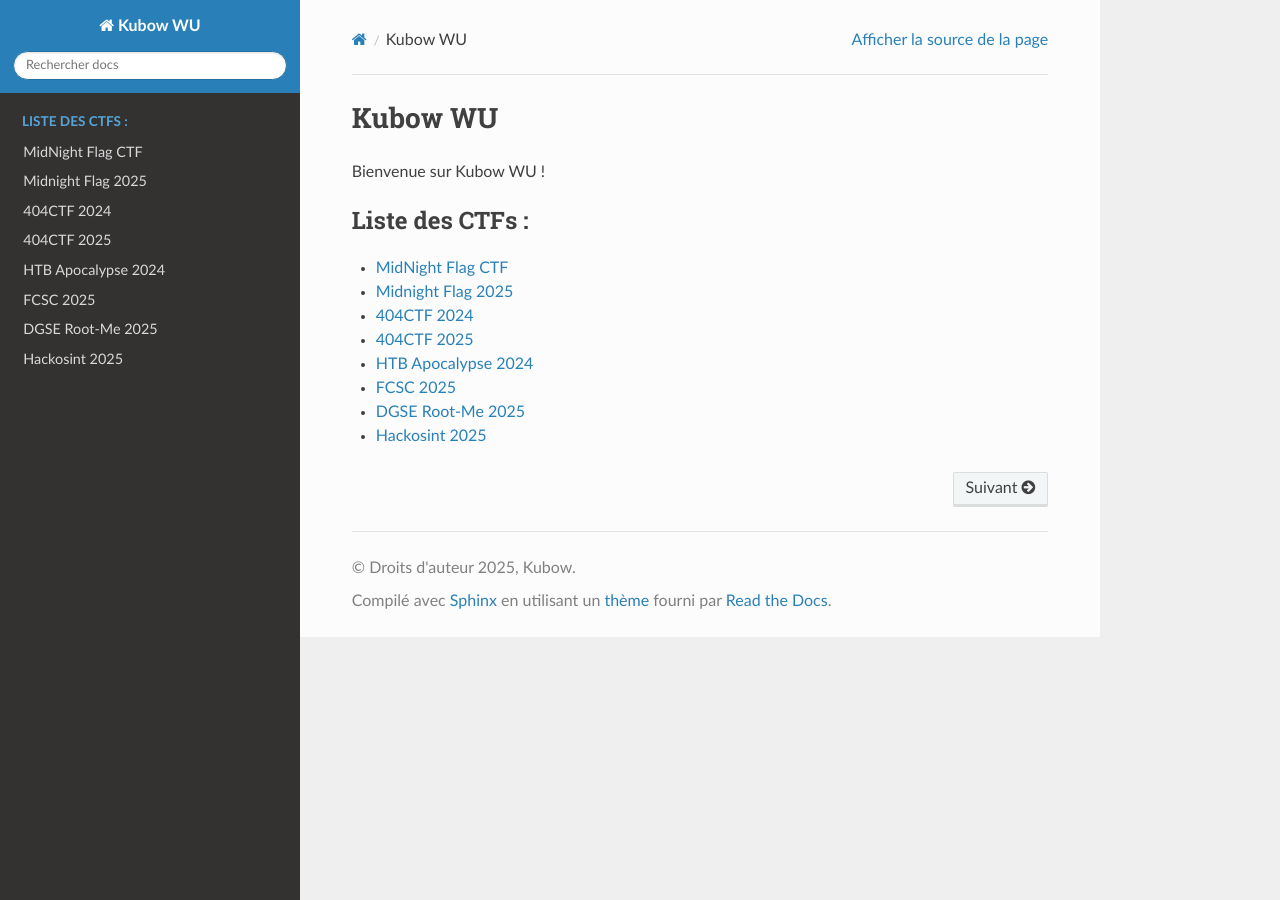
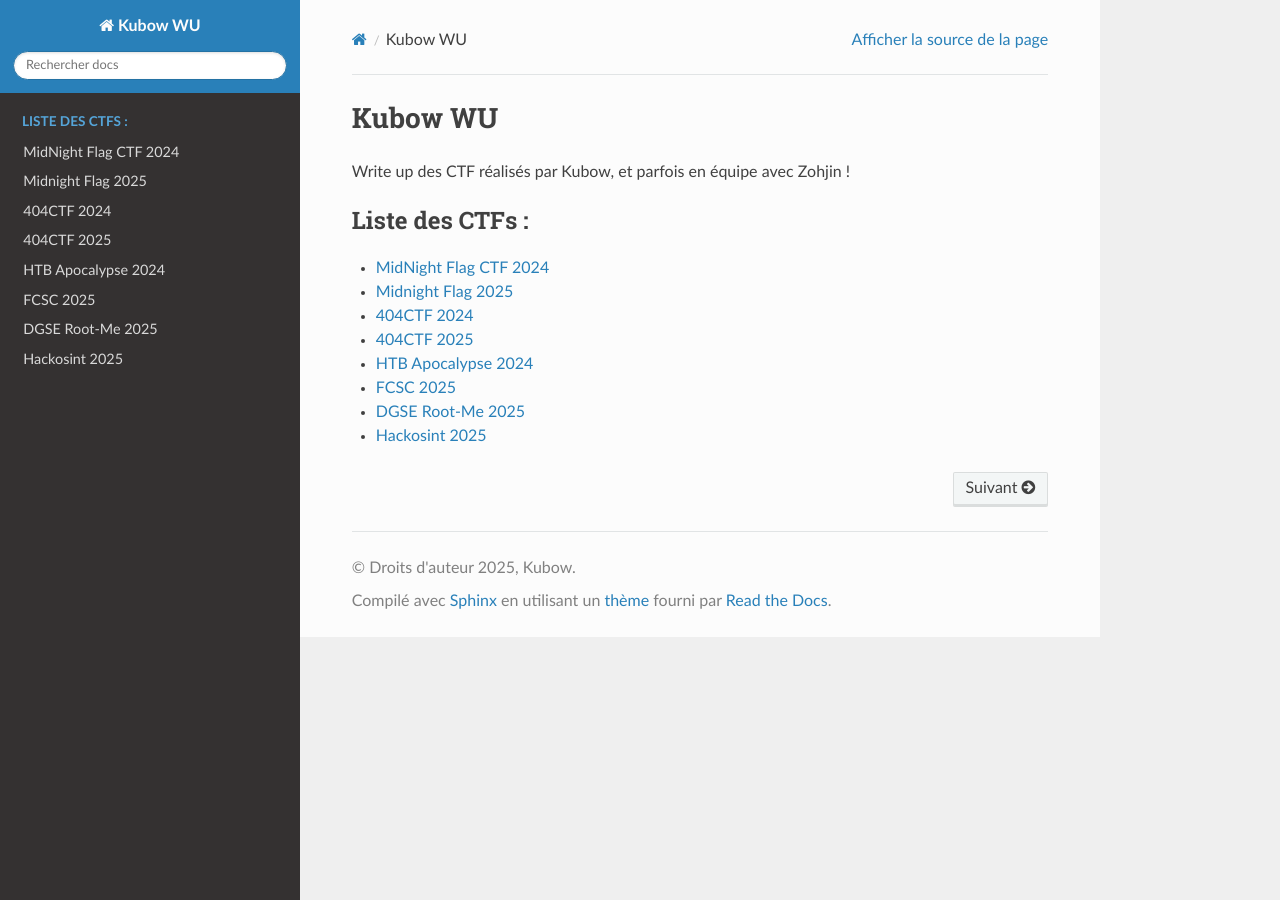
Before and after one commit to Kubo-Security/Kubo-Security.github.io, a Sphinx documentation site: the page built from doc/index.rst, in a window 1280 px wide. Built offline with Sphinx 7.4.7 and the Read the Docs theme 3.1.0, drawn with Linux system fonts in a browser that asks for light colours.

Commit message:
Modif phrase de bienvenue et midnightflag ctf 2024

```diff
--- a/doc/ctf/midnightflag-2024/_index.rst
+++ b/doc/ctf/midnightflag-2024/_index.rst
@@ -3,8 +3,8 @@
     :align: center
     :width: 400
 
-MidNight Flag CTF
-===================
+MidNight Flag CTF 2024
+========================
 
 Liste des WU :
 
--- a/doc/index.rst
+++ b/doc/index.rst
@@ -6,7 +6,7 @@
 Kubow WU
 =========
 
-Bienvenue sur Kubow WU !
+Write up des CTF réalisés par Kubow, et parfois en équipe avec Zohjin !
 
 .. toctree::
    :maxdepth: 1
```
